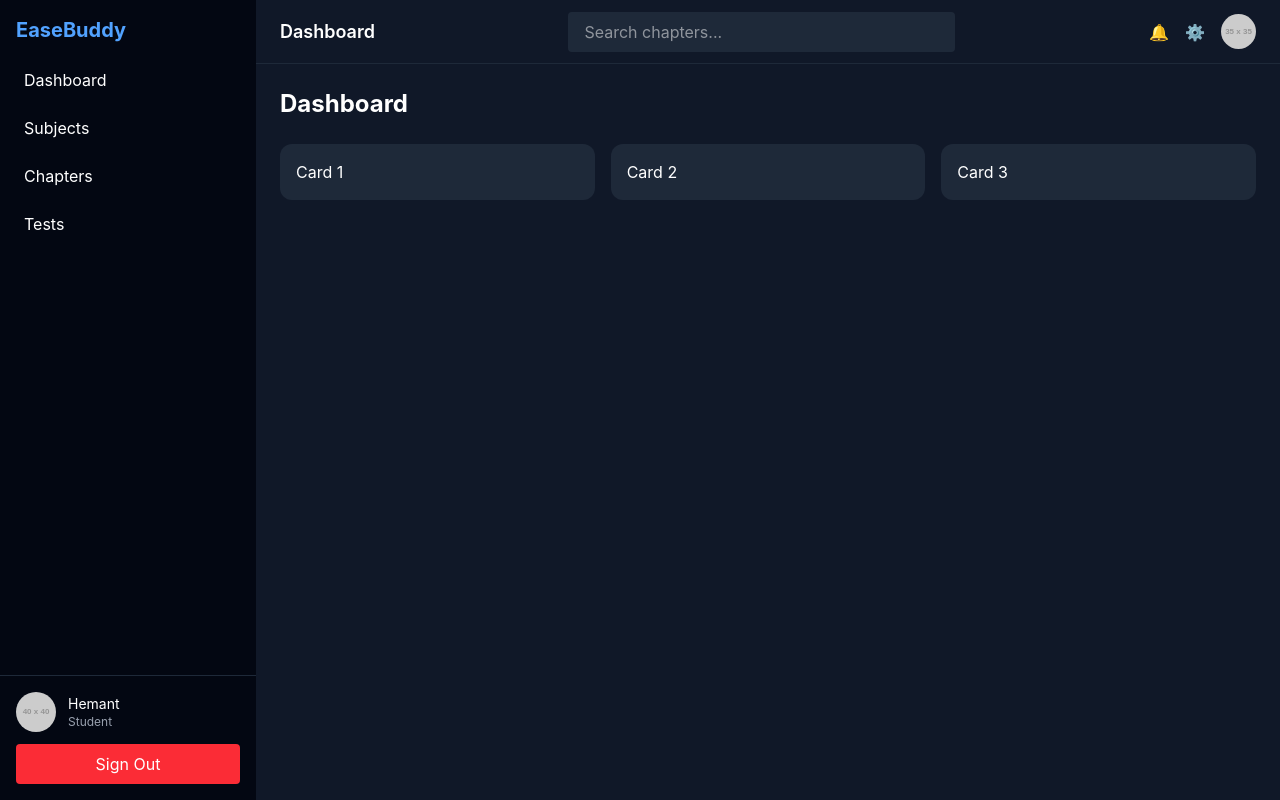
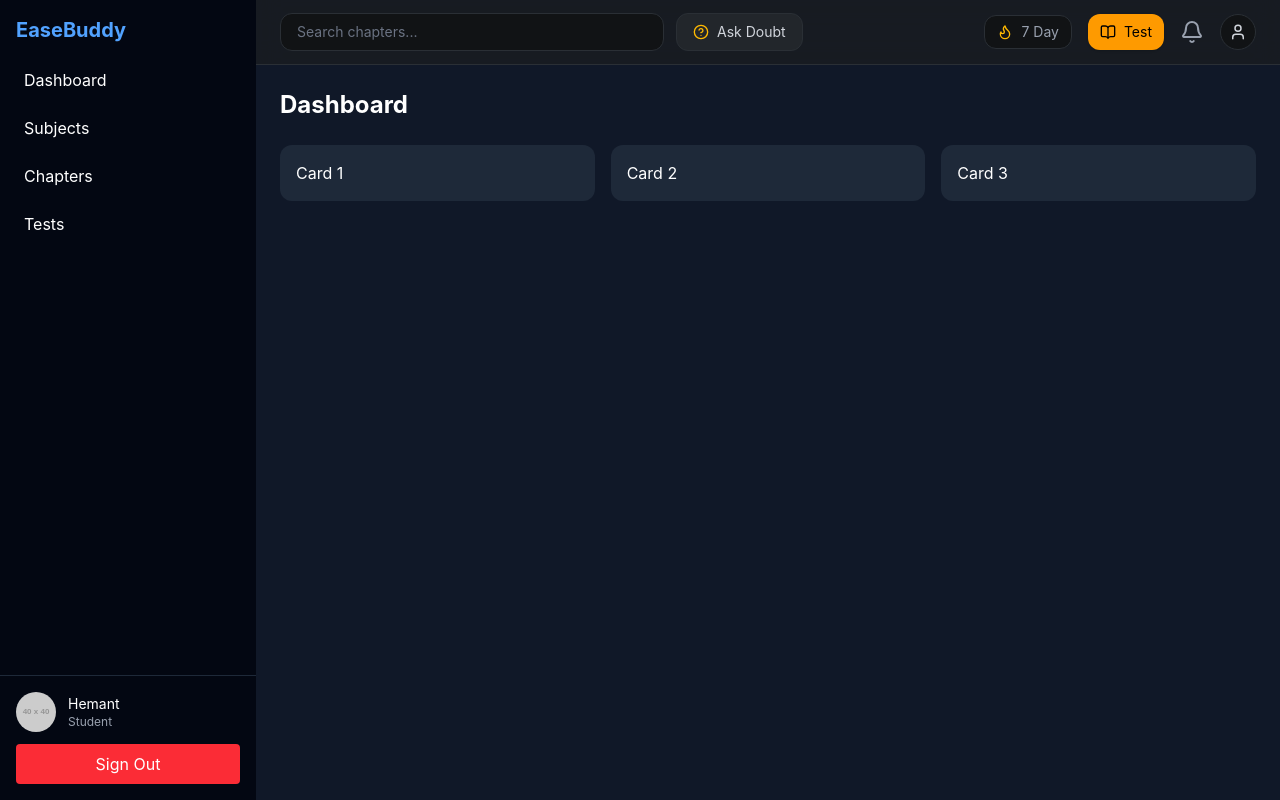
Before and after one commit to hemantsaini30/one, a React (Vite) app in the folder frontend/my-project/: page / in a window 1280 px wide. Built offline with nearby package versions, Linux system fonts and the light colour scheme.

Commit message:
navbar creation

```diff
--- a/frontend/my-project/package.json
+++ b/frontend/my-project/package.json
@@ -13,6 +13,7 @@
     "@tailwindcss/forms": "^0.5.11",
     "@tailwindcss/typography": "^0.5.19",
     "@tailwindcss/vite": "^4.2.2",
+    "lucide-react": "^1.7.0",
     "react": "^19.2.4",
     "react-dom": "^19.2.4",
     "tailwindcss": "^4.2.2"
--- a/frontend/my-project/src/components/navbar.jsx
+++ b/frontend/my-project/src/components/navbar.jsx
@@ -1,33 +1,88 @@
-// src/components/navbar.js
+// src/components/Navbar.jsx
+import { Flame, HelpCircle, Bell, User, BookOpen, Menu } from "lucide-react";
+import { useState } from "react";
+
 const Navbar = () => {
+  const [open, setOpen] = useState(false);
+
   return (
-    <div className="h-16 bg-gray-900 flex items-center justify-between px-6 border-b border-gray-800">
+    <div className="w-full border-b border-[#2A2F35] bg-[#1A1D21]/80 backdrop-blur-md">
+
+      <div className="h-16 flex items-center justify-between px-4 md:px-6">
 
         {/* LEFT */}
-      <h2 className="text-lg font-semibold">
-        Dashboard
-      </h2>
+        <div className="flex items-center gap-3 flex-1 min-w-0">
 
-      {/* CENTER */}
-      <div className="flex-1 flex justify-center">
+          {/* Mobile menu */}
+          <Menu
+            className="md:hidden text-gray-400 cursor-pointer"
+            onClick={() => setOpen(!open)}
+          />
+
+          {/* Search */}
+          <div className="hidden md:flex items-center bg-[#111315] border border-[#2A2F35] px-4 py-2 rounded-xl w-full max-w-sm focus-within:ring-1 focus-within:ring-amber-400 transition">
             <input
               type="text"
               placeholder="Search chapters..."
-          className="w-1/2 bg-gray-800 px-4 py-2 rounded outline-none"
+              className="bg-transparent outline-none w-full text-sm text-gray-300 placeholder-gray-500"
             />
           </div>
 
-      {/* RIGHT */}
-      <div className="flex items-center gap-4">
-        <span className="cursor-pointer">🔔</span>
-        <span className="cursor-pointer">⚙️</span>
-        <img
-          src="https://via.placeholder.com/35"
-          className="rounded-full cursor-pointer"
-          alt="profile"
-        />
+          {/* Ask Doubt */}
+          <button className="hidden md:flex items-center gap-2 px-4 py-2 rounded-xl bg-[#22262B] hover:bg-[#2A2F35] text-sm text-gray-300 transition border border-[#2A2F35]">
+            <HelpCircle size={16} className="text-amber-400" />
+            Ask Doubt
+          </button>
         </div>
 
+        {/* RIGHT */}
+        <div className="flex items-center gap-2 md:gap-4 flex-shrink-0">
+
+          {/* Streak */}
+          <div className="hidden sm:flex items-center gap-2 px-3 py-1.5 rounded-xl bg-[#111315] border border-[#2A2F35]">
+            <Flame size={16} className="text-amber-400" />
+            <span className="text-sm text-gray-400">7 Day</span>
+          </div>
+
+          {/* Test Button (only place with accent) */}
+          <button className="flex items-center gap-2 px-3 py-2 rounded-xl bg-amber-500 hover:bg-amber-400 text-sm text-black transition shadow-sm">
+            <BookOpen size={16} />
+            <span className="hidden sm:inline">Test</span>
+          </button>
+
+          {/* Bell */}
+          <Bell className="cursor-pointer text-gray-400 hover:text-amber-400 transition" />
+
+          {/* Profile */}
+          <div className="w-9 h-9 rounded-full bg-[#111315] border border-[#2A2F35] flex items-center justify-center hover:bg-[#22262B] cursor-pointer transition">
+            <User size={18} className="text-gray-300" />
+          </div>
+
+        </div>
+      </div>
+
+      {/* MOBILE */}
+      {open && (
+        <div className="md:hidden px-4 pb-4 flex flex-col gap-3 border-t border-[#2A2F35] bg-[#1A1D21]">
+
+          <input
+            type="text"
+            placeholder="Search..."
+            className="bg-[#111315] border border-[#2A2F35] px-4 py-2 rounded-xl outline-none text-gray-300"
+          />
+
+          <button className="flex items-center justify-center gap-2 px-4 py-2 rounded-xl bg-[#22262B] text-gray-300 border border-[#2A2F35]">
+            <HelpCircle size={16} className="text-amber-400" />
+            Ask Doubt
+          </button>
+
+          <button className="flex items-center justify-center gap-2 px-4 py-2 rounded-xl bg-amber-500 text-black">
+            <BookOpen size={16} />
+            Take Test
+          </button>
+
+        </div>
+      )}
     </div>
   );
 };
```
Also changed, not shown: frontend/my-project/color-theme/file.txt (added), 1 other file (tests, documents, lock files or other folders). Lines whose indentation alone changed are shown as unchanged.
